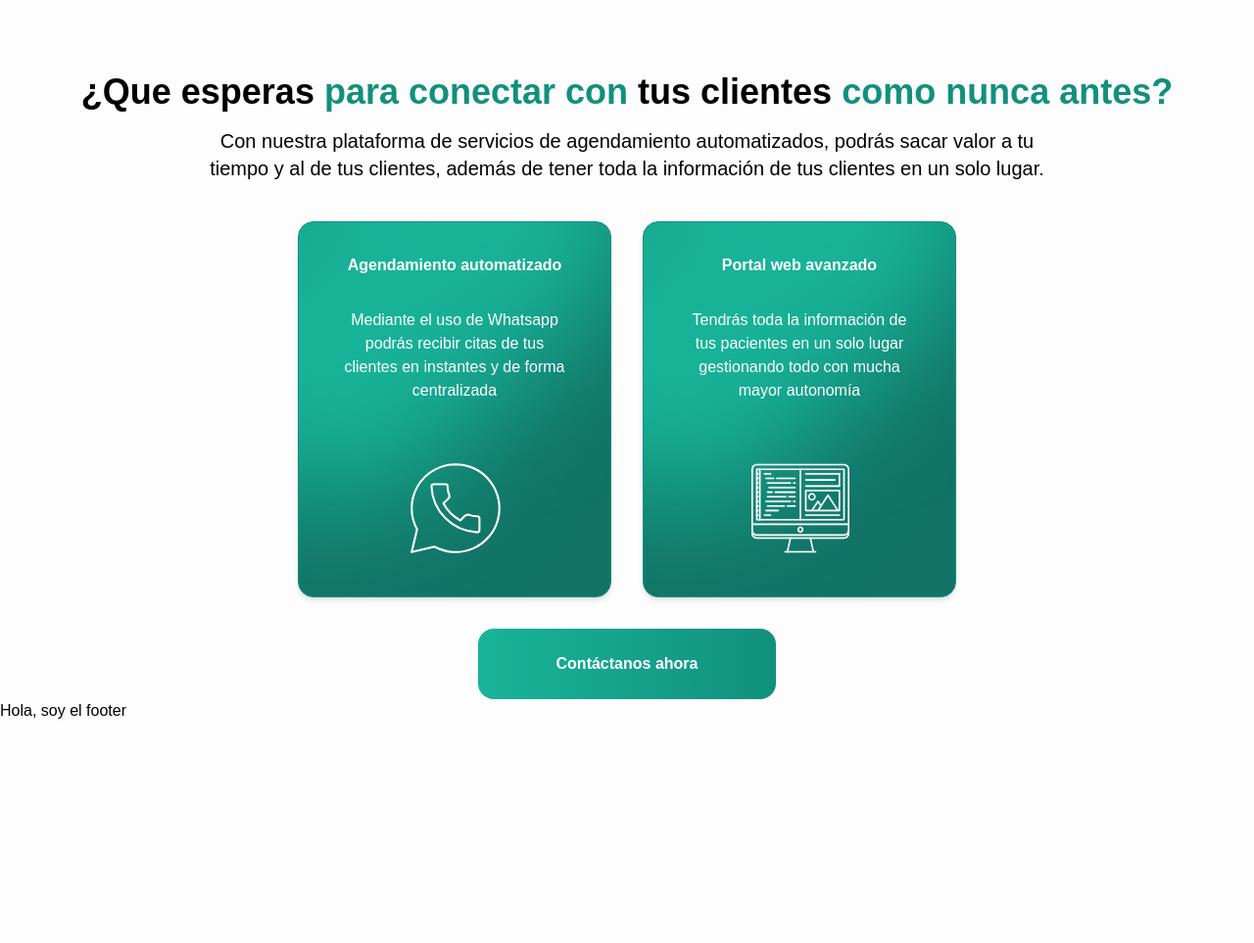
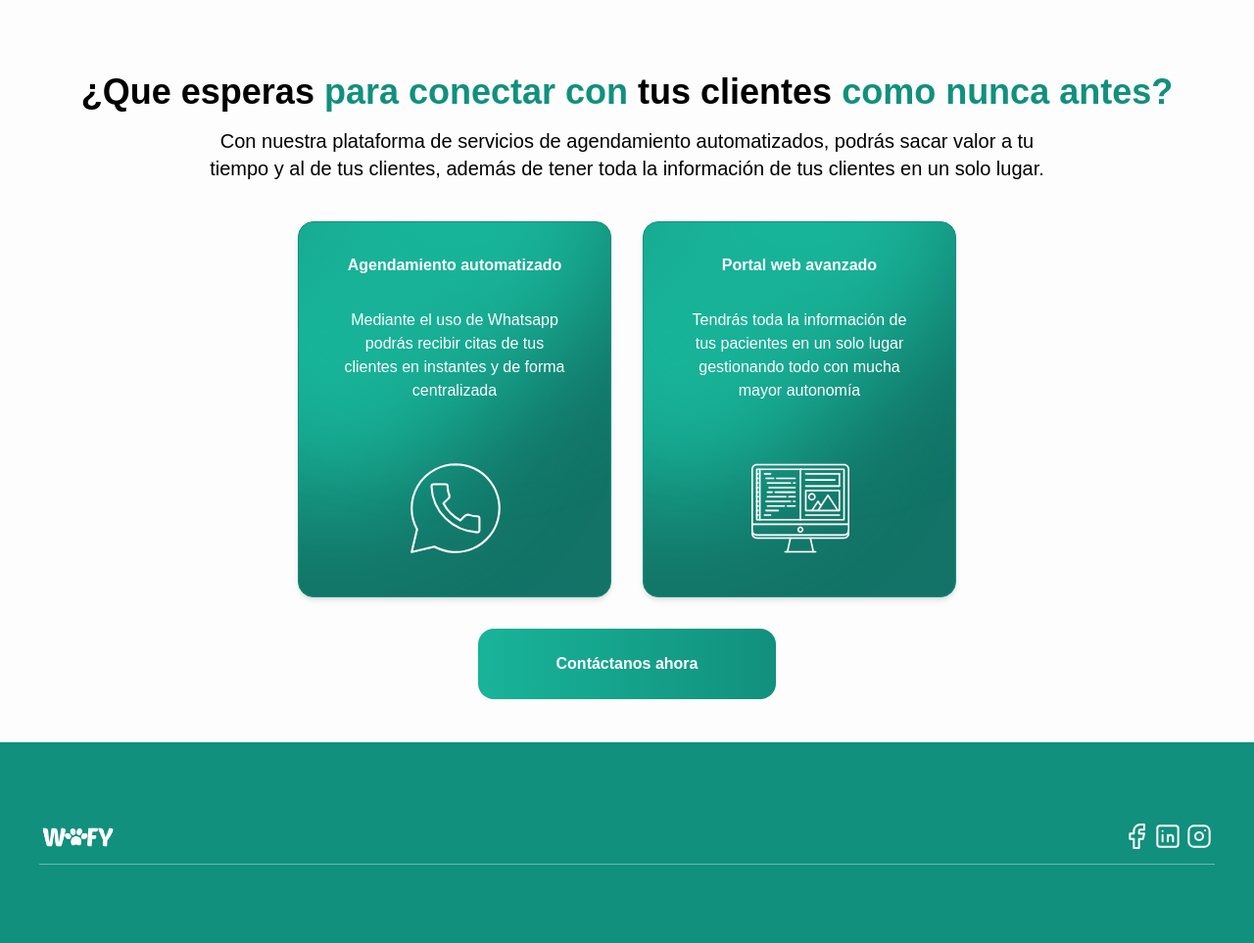
Before and after one commit to WofyApp/wofy-landing, an Astro site: page / in a window 1280 px wide. Shown: the part 2328-3291 px from the top of the page at 98% size. Before the commit the page ends 3066 px from the top, so only its background shows below. Built offline with nearby package versions, Linux system fonts and the light colour scheme; Astro itself is replaced by a stand-in of ours.

Commit message:
add footer

```diff
--- a/src/components/Contact.astro
+++ b/src/components/Contact.astro
@@ -3,7 +3,7 @@ import WhatsappIcon from '../components/Whatsapp.astro'
 import Desktop from "../components/Desktop.astro"
 ---
 
-<section id='nosotros' class="px-8 sm:px-20 mt-20 lg:mt-40">
+<section id='nosotros' class="px-8 sm:px-20 mt-20 lg:mt-40 mb-11">
   <header>
     <h2 class="text-center text-3xl lg:text-4xl font-bold mb-4 text-puerto-rico-600">
 			<span class='text-black'>¿Que esperas</span> para conectar con <span class='text-black'>tus clientes </span>como nunca antes?
--- /dev/null
+++ b/src/components/Facebook.astro
@@ -0,0 +1,17 @@
+<svg
+	xmlns="http://www.w3.org/2000/svg"
+	class={Astro.props.class}
+	width="32"
+	height="32"
+	viewBox="0 0 24 24"
+	stroke-width="1.5"
+	stroke="#fff"
+	fill="none"
+	stroke-linecap="round"
+	stroke-linejoin="round"
+>
+	<path stroke="none" d="M0 0h24v24H0z" fill="none"></path>
+	<path
+		d="M7 10v4h3v7h4v-7h3l1 -4h-4v-2a1 1 0 0 1 1 -1h3v-4h-3a5 5 0 0 0 -5 5v2h-3"
+	></path>
+</svg>
--- a/src/components/Footer.astro
+++ b/src/components/Footer.astro
@@ -1,3 +1,47 @@
-<footer>
-  Hola, soy el footer
+---
+import { Image } from 'astro:assets';
+import logoWofyInverted from '../assets/logo-wofy-invertido.png';
+import FacebookIcon from '../components/Facebook.astro';
+import LinkedInIcon from '../components/LinkedIn.astro';
+import InstagramIcon from '../components/Instagram.astro';
+---
+
+<footer class="bg-puerto-rico-600">
+	<div class="flex flex-col w-full px-4 sm:px-10 py-20 relative">
+		<div
+			class="flex flex-col items-start gap-4 sm:gap-0 sm:flex-row sm:justify-between border-b pb-3 border-puerto-rico-50/40"
+		>
+			<Image
+				src={logoWofyInverted}
+				alt="wofy"
+				class="w-20 fill-puerto-rico-50"
+				loading="eager"
+			/>
+			<div class="flex items-start justify-center">
+				<a
+					href="/"
+					target="_blank"
+					class="text-white hover:text-puerto-rico-50"
+				>
+					<FacebookIcon class="w-8 h-8" />
+				</a>
+				<a
+					href="/"
+					target="_blank"
+					rel="noopener noreferrer"
+					class="text-white hover:text-puerto-rico-50"
+				>
+					<LinkedInIcon class="w-8 h-8" />
+				</a>
+				<a
+					href="/"
+					target="_blank"
+					rel="noopener noreferrer"
+					class="text-white hover:text-puerto-rico-50"
+				>
+					<InstagramIcon class="w-8 h-8" />
+				</a>
+			</div>
+		</div>
+	</div>
 </footer>
--- /dev/null
+++ b/src/components/Instagram.astro
@@ -0,0 +1,16 @@
+<svg
+	xmlns="http://www.w3.org/2000/svg"
+	class={Astro.props.class}
+	width="24"
+	height="24"
+	viewBox="0 0 24 24"
+	stroke-width="1.5"
+	stroke="currentColor"
+	fill="none"
+	stroke-linecap="round"
+	stroke-linejoin="round"
+	><path stroke="none" d="M0 0h24v24H0z" fill="none"></path><path
+		d="M4 4m0 4a4 4 0 0 1 4 -4h8a4 4 0 0 1 4 4v8a4 4 0 0 1 -4 4h-8a4 4 0 0 1 -4 -4z"
+	></path><path d="M12 12m-3 0a3 3 0 1 0 6 0a3 3 0 1 0 -6 0"></path><path
+		d="M16.5 7.5l0 .01"></path></svg
+>
--- /dev/null
+++ b/src/components/LinkedIn.astro
@@ -0,0 +1,16 @@
+<svg
+	xmlns="http://www.w3.org/2000/svg"
+	class={Astro.props.class}
+	width="24"
+	height="24"
+	viewBox="0 0 24 24"
+	stroke-width="1.5"
+	stroke="currentColor"
+	fill="none"
+	stroke-linecap="round"
+	stroke-linejoin="round"
+	><path stroke="none" d="M0 0h24v24H0z" fill="none"></path><path
+		d="M4 4m0 2a2 2 0 0 1 2 -2h12a2 2 0 0 1 2 2v12a2 2 0 0 1 -2 2h-12a2 2 0 0 1 -2 -2z"
+	></path><path d="M8 11l0 5"></path><path d="M8 8l0 .01"></path><path
+		d="M12 16l0 -5"></path><path d="M16 16v-3a2 2 0 0 0 -4 0"></path></svg
+>
--- a/src/layouts/Layout.astro
+++ b/src/layouts/Layout.astro
@@ -15,21 +15,20 @@ const { title } = Astro.props;
 	<head>
 		<meta charset="UTF-8" />
 		<meta name="description" content="Astro description" />
-		<meta name="viewport" content="width=device-width, initial-scale=1.0">
+		<meta name="viewport" content="width=device-width, initial-scale=1.0" />
 		<link rel="icon" type="image/svg+xml" href="/favicon.svg" />
 		<meta name="generator" content={Astro.generator} />
 		<title>{title}</title>
 	</head>
 	<body>
-		<Header/>
+		<Header />
 		<slot />
-		<Footer/>
+		<Footer />
 	</body>
 </html>
 
 <style is:global>
 	:root {
-
 	}
 	html {
 		font-family: 'Onest Variable', sans-serif;
@@ -40,13 +39,13 @@ const { title } = Astro.props;
 		display: flex;
 		flex-direction: column;
 		justify-content: center;
-		background: #FDFDFD;
+		background: #fdfdfd;
 		min-height: 100vh;
 		width: 100%;
 		scroll-snap-type: y mandatory;
 	}
 
 	section {
-    scroll-margin-top: 90px;
+		scroll-margin-top: 90px;
 	}
 </style>
```
Also changed, not shown: src/assets/logo-wofy-invertido.png (added).
